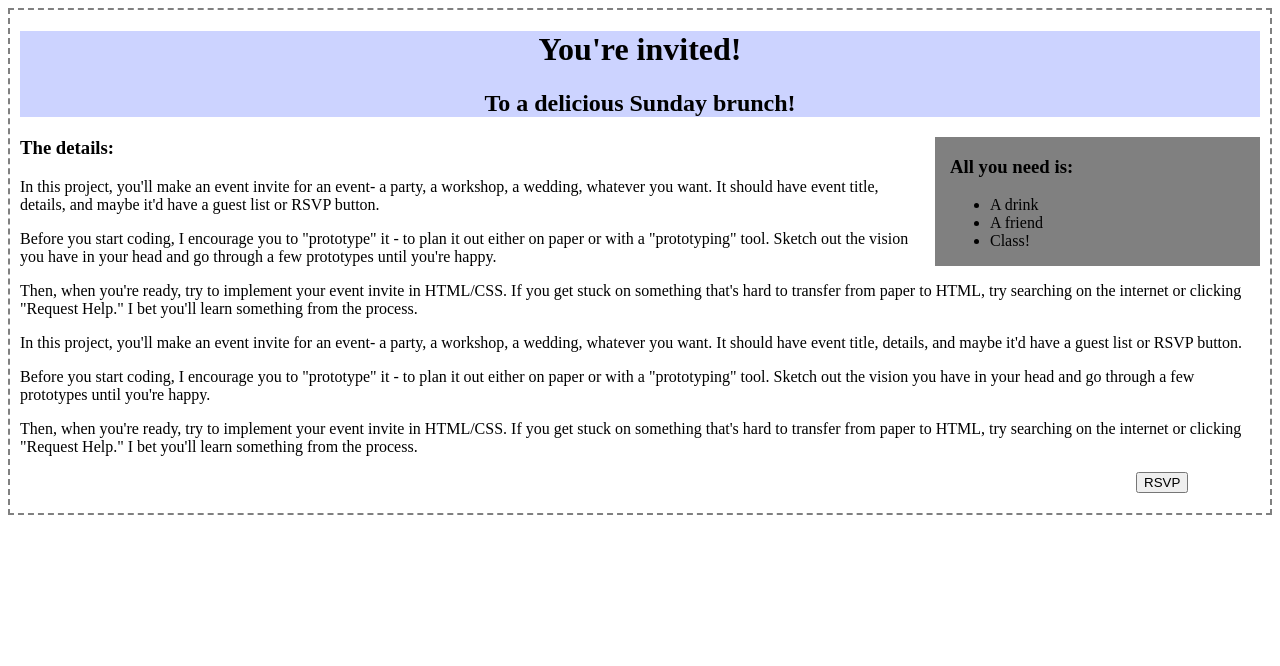
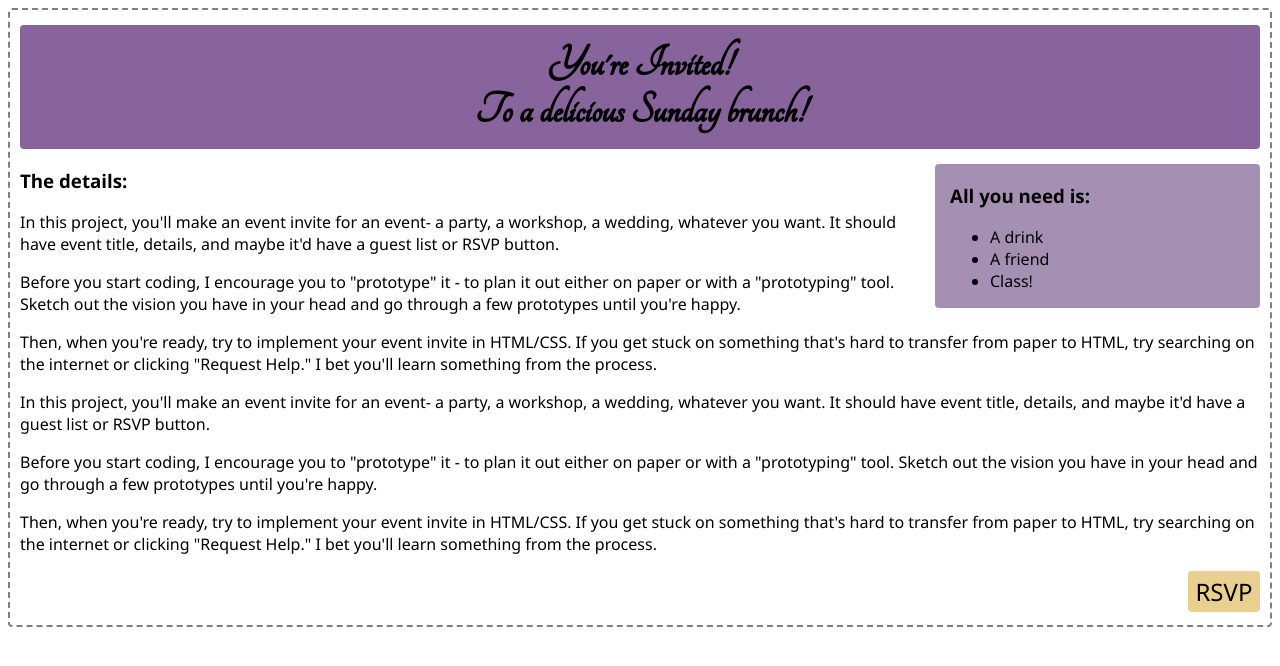
Before and after one commit to Gelmai/gelmai.github.io, a plain HTML site: page index.html in a window 1280 px wide. Drawn offline with Linux system fonts and the light colour scheme.

Commit message:
Added RSVP button

```diff
--- a/index.html
+++ b/index.html
@@ -3,42 +3,58 @@
     <head>
         <meta charset="utf-8">
         <title>Project: Event invite</title>
+        <link rel="stylesheet"
+          href="https://fonts.googleapis.com/css?family=Tangerine">
         <style>
+            body {
+                border: 2px dashed gray;
+                padding: 0px 10px 10px 10px;
+                font-family: 'Segoe UI', Tahoma, Geneva, Verdana, sans-serif;
+                border-radius: 4px;
+
+            }
+
             #header {
                 text-align: center;
-                background-color: rgb(204, 211, 255);
+                background-color: #87649C;
+                font-family: 'Tangerine', sans-serif;
+                font-size: 46px;
+                font-weight: bold;
+                padding-top: 15px;
+                padding-bottom: 15px;
+                margin-top: 15px;
+                border-radius: 4px;
             }
 
             #needs-sidebar {
                 float: right;
                 width: 25%;
-                background-color: gray;
-                margin-left: 10px;
+                background-color: #A58FB3;
+                margin-top: 15px;
                 padding-left: 15px;
+                border-radius: 4px;
             }
 
-            #rsvp-button {
-                position: relative;
-                left: 90%;
-                margin-right: 10px;
-                margin-bottom: 10px;
-            }
-
-            #details {
+            #rsvp-button{
+                float: right;
+                border-radius: 4px;
+                background-color: #E9CF90;
+                font-size: x-large;
+                padding: 1mm 2mm 1mm 2mm;
 
             }
 
-            body {
-                border: 2px dashed gray;
-                padding: 0px 10px 10px 10px;
+            #rsvp-button:hover, #rsvp-button:active, #rsvp-button:focus {
+                background-color: #C3A04D;
             }
+
         </style>
     </head>
     <body>
-
         <div id="header">
-            <h1 id="welcome">You're invited!</h1>
-            <h2 id="event">To a delicious Sunday brunch!</h2>
+            <span id="welcome">You're Invited!</span>
+            <br>
+            <span id="event">To a delicious Sunday brunch!</spam>
         </div>
 
         <div id="needs-sidebar">
@@ -54,19 +70,19 @@
             <h3><p>The details:</p></h3>
             <p>In this project, you'll make an event invite for an event- a party, a workshop, a wedding, whatever you want. It should have event title, details, and maybe it'd have a guest list or RSVP button.</p>
 
-<p>Before you start coding, I encourage you to "prototype" it - to plan it out either on paper or with a "prototyping" tool. Sketch out the vision you have in your head and go through a few prototypes until you're happy.</p>
+            <p>Before you start coding, I encourage you to "prototype" it - to plan it out either on paper or with a "prototyping" tool. Sketch out the vision you have in your head and go through a few prototypes until you're happy.</p>
 
-<p>Then, when you're ready, try to implement your event invite in HTML/CSS. If you get stuck on something that's hard to transfer from paper to HTML, try searching on the internet or clicking "Request Help." I bet you'll learn something from the process.</p>
+            <p>Then, when you're ready, try to implement your event invite in HTML/CSS. If you get stuck on something that's hard to transfer from paper to HTML, try searching on the internet or clicking "Request Help." I bet you'll learn something from the process.</p>
 
             <p>In this project, you'll make an event invite for an event- a party, a workshop, a wedding, whatever you want. It should have event title, details, and maybe it'd have a guest list or RSVP button.</p>
 
-<p>Before you start coding, I encourage you to "prototype" it - to plan it out either on paper or with a "prototyping" tool. Sketch out the vision you have in your head and go through a few prototypes until you're happy.</p>
+            <p>Before you start coding, I encourage you to "prototype" it - to plan it out either on paper or with a "prototyping" tool. Sketch out the vision you have in your head and go through a few prototypes until you're happy.</p>
 
-<p>Then, when you're ready, try to implement your event invite in HTML/CSS. If you get stuck on something that's hard to transfer from paper to HTML, try searching on the internet or clicking "Request Help." I bet you'll learn something from the process.</p>
-
+            <p>Then, when you're ready, try to implement your event invite in HTML/CSS. If you get stuck on something that's hard to transfer from paper to HTML, try searching on the internet or clicking "Request Help." I bet you'll learn something from the process.</p>
+            <div id="rsvp-button">RSVP</div>
+            <br>
+            <br>
         </div>
 
-
-        <button id="rsvp-button">RSVP</button>
     </body>
 </html>
```
